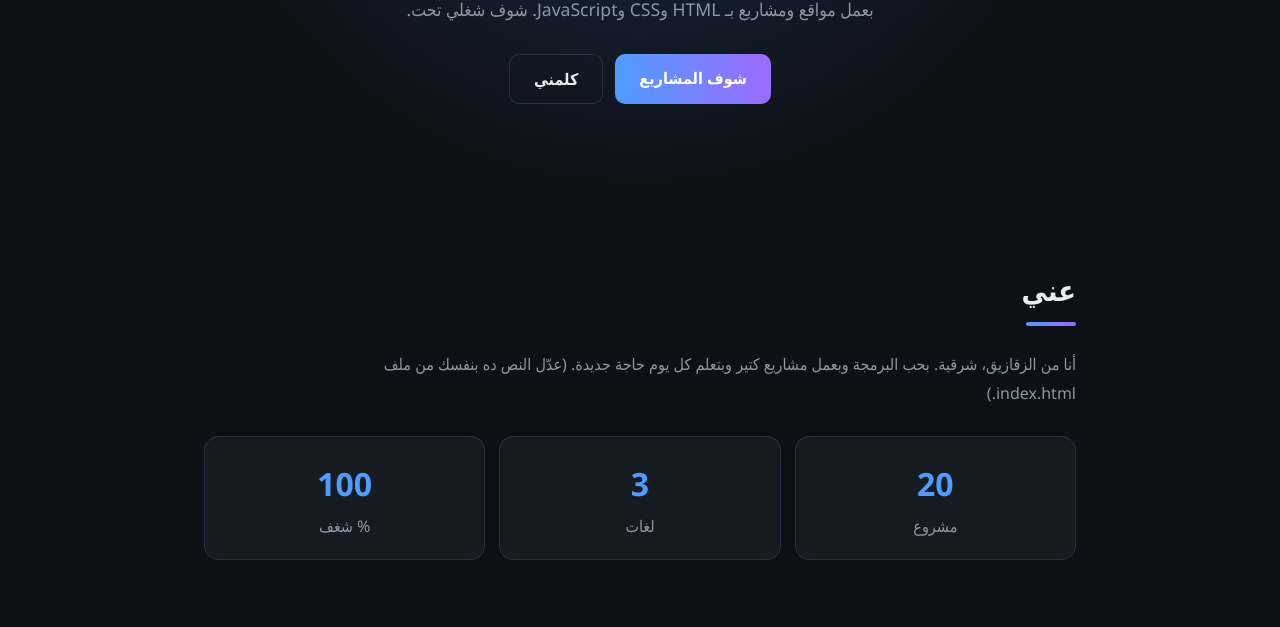
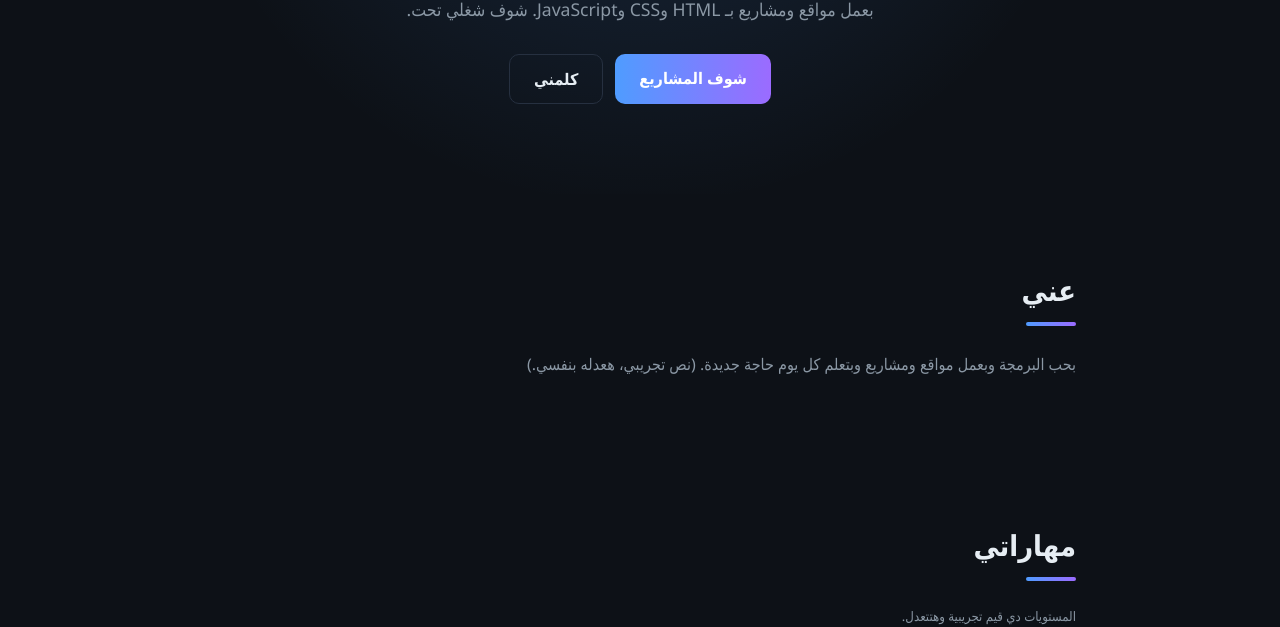
Before and after one commit to ahmed6556mohamed6556ahmed-web/portfolio, a plain HTML site: page index.html in a window 1280 px wide. Shown: the part 329-956 px from the top of the page. Drawn offline with Linux system fonts and the light colour scheme.

Commit message:
Update index.html

```diff
--- a/index.html
+++ b/index.html
@@ -24,16 +24,12 @@
 
 <section id="about" class="sec">
   <h2>عني</h2>
-  <p class="about">أنا من الزقازيق، شرقية. بحب البرمجة وبعمل مشاريع كتير وبتعلم كل يوم حاجة جديدة. (عدّل النص ده بنفسك من ملف index.html.)</p>
-  <div class="stats">
-    <div><b data-n="20">20</b><span>مشروع</span></div>
-    <div><b data-n="3">3</b><span>لغات</span></div>
-    <div><b data-n="100">100</b><span>% شغف</span></div>
-  </div>
+  <p class="about">بحب البرمجة وبعمل مواقع ومشاريع وبتعلم كل يوم حاجة جديدة. (نص تجريبي، هعدله بنفسي.)</p>
 </section>
 
 <section id="skills" class="sec">
   <h2>مهاراتي</h2>
+  <p class="hint">المستويات دي قيم تجريبية وهتتعدل.</p>
   <div class="skills">
     <div class="skill"><span>HTML</span><i style="--w:90%"></i></div>
     <div class="skill"><span>CSS</span><i style="--w:85%"></i></div>
@@ -49,7 +45,7 @@
   <p class="empty" id="empty" hidden>مفيش مشاريع هنا لسه.</p>
 
   <details class="adder" id="adder">
-    <summary>＋ أضف مشروع جديد</summary>
+    <summary>＋ أضف مشروع جديد (مسودة شخصية)</summary>
     <form id="form">
       <label>اسم المشروع<input name="title" required maxlength="60"></label>
       <label>وصف قصير<textarea name="desc" required maxlength="200" rows="3"></textarea></label>
@@ -58,7 +54,7 @@
       <label>لينك صورة (اختياري)<input name="img" type="url" placeholder="https://"></label>
       <button class="btn" type="submit">حفظ المشروع</button>
     </form>
-    <p class="hint">المشاريع بتتحفظ في متصفحك على الجهاز ده.</p>
+    <p class="hint">المشاريع اللي بتضيفها بتتحفظ على جهازك ده بس، ومش بتظهر لأي حد تاني. دي مسودة شخصية.</p>
     <div class="tools"><button class="btn ghost small" id="export">تصدير نسخة احتياطية</button><button class="btn ghost small" id="reset">رجّع المشاريع التجريبية</button></div>
   </details>
 </section>
```
